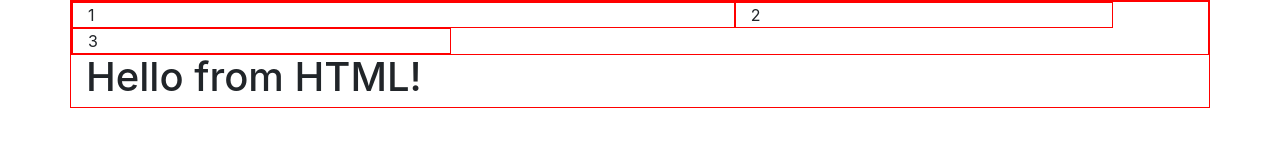
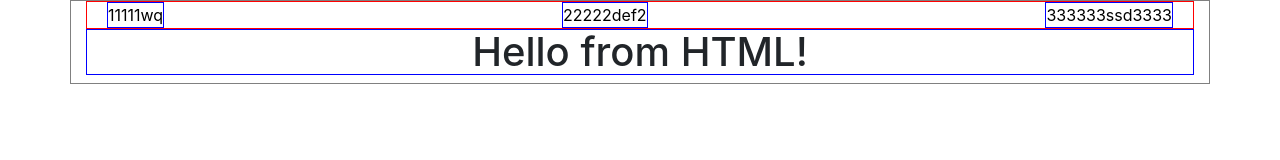
Before and after one commit to endorphin82/node_expl, a website: page index.html in a window 1280 px wide. Drawn offline with Linux system fonts and the light colour scheme.

Commit message:
clearfix and

```diff
--- a/css/main.css
+++ b/css/main.css
@@ -1,11 +1,46 @@
-* div{
+div{
     border: solid 1px red;
+    box-sizing: border-box;
 }
 body {
     padding: 0px;
     margin: 0px;
 
 }
+.clearfix:after{
+     content: '';
+     display: table;
+     width: 100%;
+     clear: both;
+ }
+
 .container{
-    width:960px;
+    width:900px;
+    margin: 0 auto;
+    border: solid 1px gray;
 }
+
+.menu{
+    display: flex;
+    justify-content: space-between;
+    padding: 0;
+    margin: 0;
+    border: solid 1px red;
+}
+.menu li{
+    margin: 0px 20px;
+    display: block;
+    border: solid 1px blue;
+}
+.menu a{
+    color: #000000;
+    text-decoration: none;
+}
+.menu a:hover{
+    text-decoration: none;
+    color: gold;
+}
+h1{
+    text-align: center;
+    border: solid 1px blue;
+}
--- a/index.html
+++ b/index.html
@@ -12,17 +12,21 @@
 
 <section>
     <div class="container">
-    <div class="row d-flex nav-justified">
-        <div class="col-md-7">
-1
-        </div>
-        <div class="col-md-4">
-2
-        </div>
-        <div class="col-md-4">
-3
-        </div>
-    </div>
+<nav>
+    <ul class="menu justify-content">
+        <li class="menu_menu-1">
+            <a href="#">11111wq</a>
+        </li>
+        <li class="menu_menu-2">
+            <a href="#">22222def2</a>
+        </li>
+        <li class="menu_menu-3">
+            <a href="#">333333ssd3333</a>
+        </li>
+    </ul>
+
+</nav>
+
     <h1>Hello from HTML!</h1>
     </div>
 </section>
```
Also changed, not shown: 1 other file.
